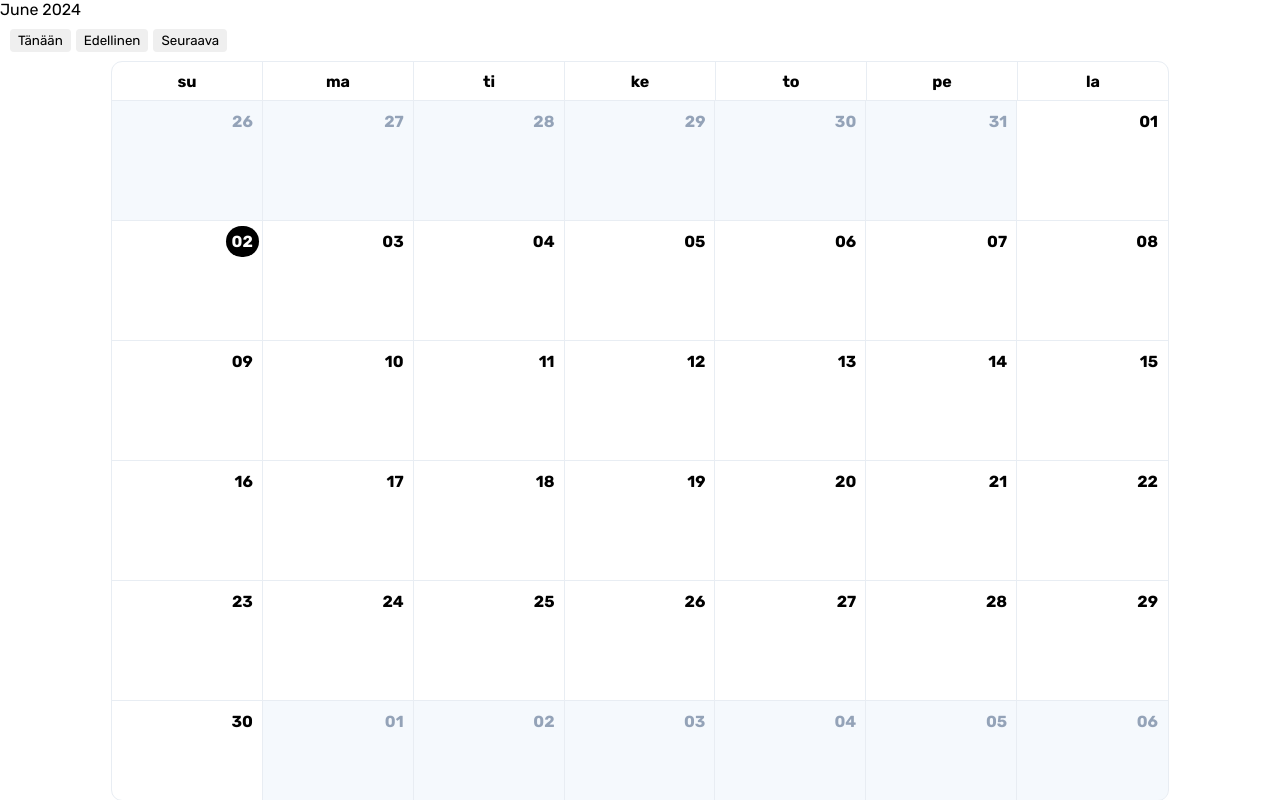
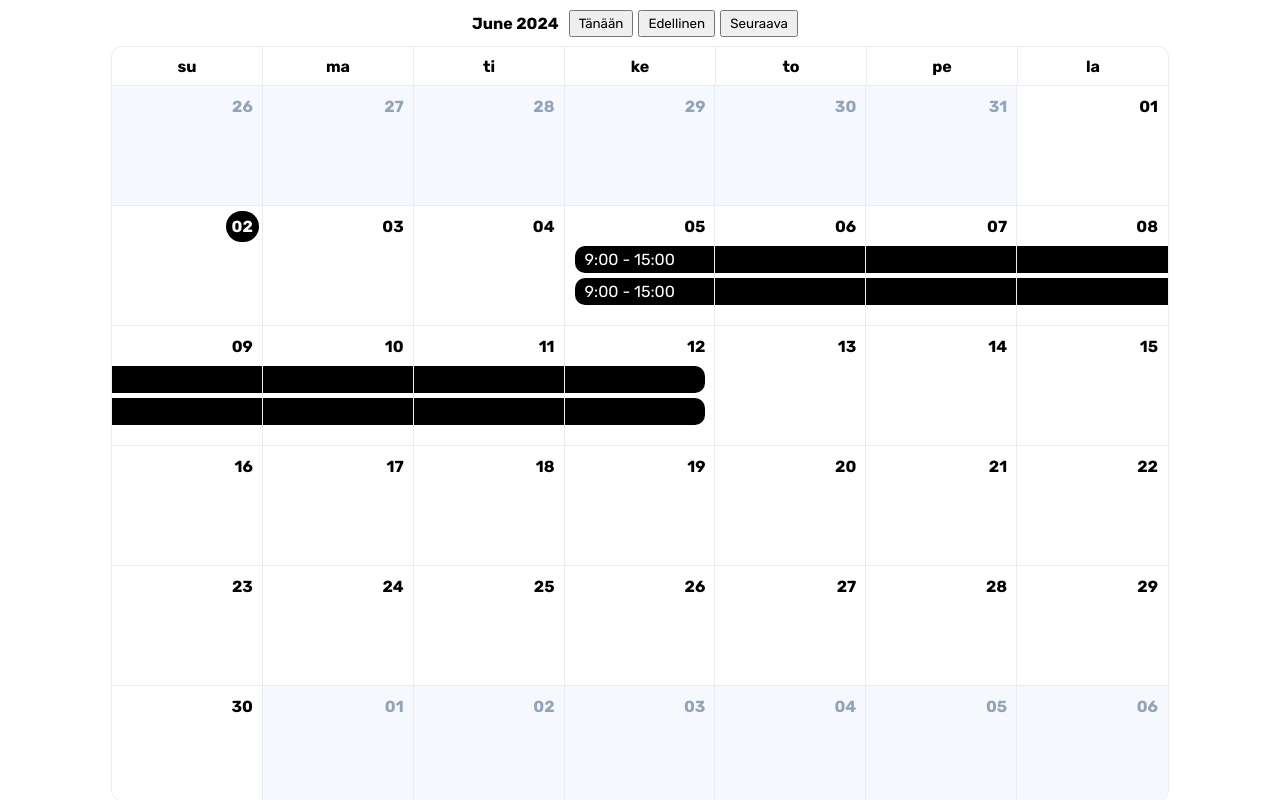
Before and after one commit to Corned/react-calendar, a React (Vite) app: page / in a window 1280 px wide. Built offline with nearby package versions, Linux system fonts and the light colour scheme.

Commit message:
refactor

```diff
--- a/src/App.css
+++ b/src/App.css
@@ -11,16 +11,18 @@ html, body, #root, .app {
   height: 100%;
 }
 
-button {
-  border: none;
-  padding: 3px 6px;
-  border-radius: 4px;
-}
-
 .app {
   display: flex;
   flex-direction: column;
   justify-content: center;
+}
+
+.calendar__controls {
+  display: flex;
+  flex-direction: row;
+  align-items: center;
+  justify-content: center;
+  font-weight: bold;
 }
 
 .nav {
@@ -65,6 +67,7 @@ button {
 }
 
 .calendar__week {
+  position: relative;
   display: grid;
   grid-template-columns: repeat(7, 1fr);
 }
@@ -86,9 +89,6 @@ button {
 }
 
 .calendar__day-data {
-  display: flex;
-  flex-direction: row;
-  padding: 4px;
 }
 
 .calendar__day.grayed {
@@ -106,3 +106,45 @@ button {
   border-radius: 99999px;
   color: white;
 }
+
+
+
+
+.calendar__week-data {
+  position: absolute;
+  width: 100%;
+  margin-top: 40px;
+
+  display: grid;
+  grid-template-columns: repeat(7, 1fr);
+  grid-template-rows: repeat(4, auto);
+  gap: 5px;
+}
+
+.calendar__day-data {
+  display: flex;
+  flex-direction: column;
+  gap: 5px;
+}
+
+.data {
+  background-color: black;
+  color: transparent;
+  white-space: nowrap;
+  padding: 4px 10px;
+
+  display: flex;
+  flex-direction: row;
+  align-items: center;
+}
+
+.data.first-day {
+  border-radius: 10px 0 0 10px;
+  margin-left: 10px;
+  color: white;
+}
+
+.data.last-day {
+  border-radius: 0 10px 10px 0;
+  margin-right: 10px;
+}
--- a/src/App.tsx
+++ b/src/App.tsx
@@ -8,7 +8,6 @@ import "moment/dist/locale/fi"
 
 moment.locale("fi")
 
-
 const days = [
   "Su", "Ma", "Ti", "Ke",
   "To", "Pe", "La",
@@ -16,16 +15,16 @@ const days = [
 
 const mockData = [
   {
-    start: moment([2024, 5, 2]),
-    end: moment([2024, 5, 14]),
+    start: moment([2024, 5, 5]),
+    end: moment([2024, 5, 12]),
     label: "9:00 - 15:00",
     color: "red",
   },
   {
-    start: moment([2024, 5, 7]),
-    end: moment([2024, 5, 9]),
-    label: "15:00 - 16:00",
-    color: "blue",
+    start: moment([2024, 5, 5]),
+    end: moment([2024, 5, 12]),
+    label: "9:00 - 15:00",
+    color: "red",
   },
 ]
 
@@ -92,13 +91,14 @@ const Calendar = () => {
   return (
 
     <>
+      <div className="calendar__controls">
+        <p>{ date.format("MMMM YYYY") }</p>
 
-      <p>{ date.format("MMMM YYYY") }</p>
-
-      <div className="nav">
-        <button onClick={() => setDate(moment())}>{"Tänään"}</button>
-        <button onClick={removeMonth}>{"Edellinen"}</button>
-        <button onClick={addMonth}>{"Seuraava"}</button>
+        <div className="nav">
+          <button onClick={() => setDate(moment())}>{"Tänään"}</button>
+          <button onClick={removeMonth}>{"Edellinen"}</button>
+          <button onClick={addMonth}>{"Seuraava"}</button>
+        </div>
       </div>
 
       <div className="calendar">
@@ -131,7 +131,22 @@ const Calendar = () => {
                           </div>
 
                           <div className="calendar__day-data">
+                            {
+                              mockData.map((data) => {
 
+                                const isBetween = item.date.isBetween(data.start, data.end)
+                                const isOnFirstDay = item.date.isSame(data.start, "day")
+                                const isOnLastDay = item.date.isSame(data.end, "day")
+
+                                if (isBetween || isOnFirstDay || isOnLastDay) {
+                                  return (
+                                    <div className={`data ${isOnFirstDay && "first-day"} ${isOnLastDay && "last-day"}`}>
+                                      <p>{ data.label }</p>
+                                    </div>
+                                  )
+                                }
+                              })
+                            }
                           </div>
                         </div>
                       )
@@ -143,35 +158,6 @@ const Calendar = () => {
             })
           }
 
-
-
-
-
-{/*           {
-            items.map((item) => (
-              <div className={`calendar__day ${item.currentMonth ? "" : "grayed"}`}>
-                <div className="calendar__day-header">
-                  <p className={`day__number ${ item.date.isSame(today, "day") ? "today" : "" }`}>
-                    { item.date.date().toString().padStart(2, "0") }
-                  </p>
-                </div>
-
-                <div className="data">
-                  {
-                    mockData.map((data) => {
-                      if (item.date.isBetween(data.start, data.end) || item.date.isSame(data.start, "day") || item.date.isSame(data.end, "day") ) {
-                        return (
-                          <p className={`data__entry ${item.date.isSame(data.start, "day") && "first"} ${item.date.isSame(data.end, "day") && "last"}`} style={{ background: data.color}}>
-                            { data.label }
-                          </p>
-                        )
-                      }
-                    })
-                  }
-                </div>
-              </div>
-            ))
-          } */}
 
         </div>
 
```
